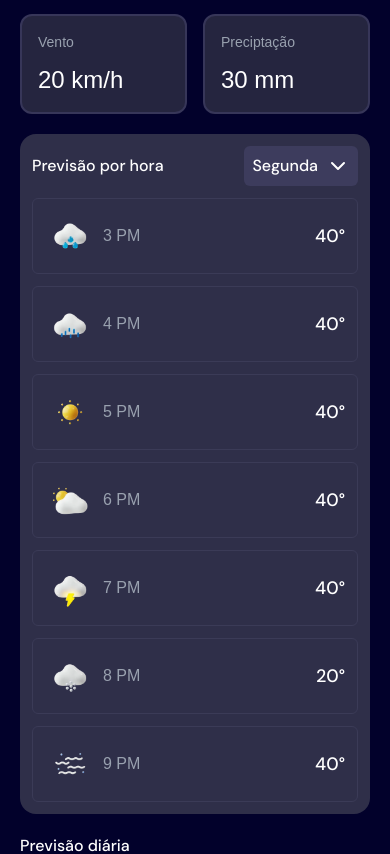
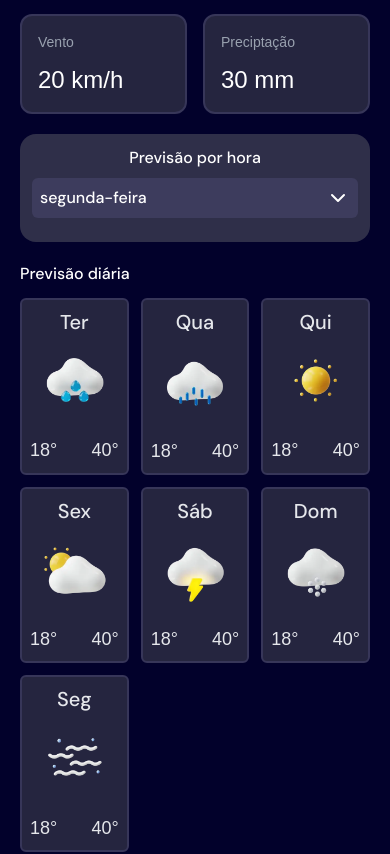
Before and after one commit to Gustavooli122/Previsao-de-tempo, a Next.js app: page / in a window 390 px wide. Shown: the part 842-1696 px from the top of the page. Built offline with nearby package versions, Linux system fonts and the light colour scheme; a web font is replaced by a local one.

Commit message:
atualizando responsividade

```diff
--- a/src/app/components/Time.jsx
+++ b/src/app/components/Time.jsx
@@ -15,7 +15,7 @@ const dataFormatada = agora.toLocaleDateString("pt-BR", {
 
 
     return(
-    <main className="flex flex-col gap-10 sm:col-span-2">
+    <main className="flex flex-col  h-[25%] gap-10 sm:col-span-2">
        <section className="relative">
        <Image  width={500} height={500} className="w-full" src={'/imgs/bg-today-small.svg'} alt="fundo-estrelado" />
        <section className="absolute top-[10%] w-full  flex flex-col gap-5 items-center">
--- a/src/app/components/api/openMeteo.js
+++ b/src/app/components/api/openMeteo.js
@@ -14,9 +14,8 @@ return null
 const {latitude, longitude, name, admin1} = geoData.results[0]
 
 const climaResponse = await fetch(
-`https://api.open-meteo.com/v1/forecast?latitude=${latitude}&longitude=${longitude}&current=temperature_2m,apparent_temperature,relative_humidity_2m,precipitation,windspeed_10m`
+`https://api.open-meteo.com/v1/forecast?latitude=${latitude}&longitude=${longitude}&current=temperature_2m,apparent_temperature,relative_humidity_2m,precipitation,windspeed_10m&hourly=temperature_2m,weathercode&timezone=auto`
 )
-
 const climaData = await climaResponse.json()
 
 const temperatura = climaData.current.temperature_2m
@@ -24,6 +23,7 @@ const sensacaoTermica = climaData.current.apparent_temperature
 const umidade = climaData.current.relative_humidity_2m
 const precipitacao = climaData.current.precipitation
 const vento = climaData.current.windspeed_10m
+const tempoHoras = climaData.hourly
 
 const data = new Date()
 
@@ -42,7 +42,8 @@ estado:admin1,
 vento,
 umidade,
 sensacaoTermica,
-precipitacao
+precipitacao,
+tempoHoras
 }
 
 }
--- a/src/app/components/forecast.jsx
+++ b/src/app/components/forecast.jsx
@@ -3,7 +3,7 @@ export default function Forecast(){
 
     const cards = [["Ter","/imgs/icon-rain.webp","Garoa","18°","40°"],["Qua","/imgs/icon-drizzle.webp","chuva","18°","40°"],["Qui","/imgs/icon-sunny.webp","ensolarado","18°","40°"],["Sex","/imgs/icon-partly-cloudy.webp","tempo normal","18°","40°"],["Sáb","/imgs/icon-storm.webp","tempo com trovoes","18°","40°"],["Dom","/imgs/icon-snow.webp","neve","18°","40°"],["Seg","/imgs/icon-fog.webp","vento","18°","40°"]];
     return(
-        <main className="col-span-3">
+        <main className="col-span-3 h-[25%]">
             <h1 className="font-medium text-white mb-3">Previsão diária</h1>
             <section className="w-full grid grid-cols-3 sm:grid-cols-4  gap-3">
                   {cards.map((e,i)=>(
--- a/src/app/components/header.jsx
+++ b/src/app/components/header.jsx
@@ -29,7 +29,7 @@ export default function Header({buscarCity}){
 return(
 
 
-    <header className="flex flex-col sm:col-span-3 mb-5 gap-12">
+    <header className="flex flex-col h-[25%] sm:col-span-3 mb-5 gap-12">
 
     <div className="flex justify-between items-center">
 
--- a/src/app/components/hourly.jsx
+++ b/src/app/components/hourly.jsx
@@ -1,18 +1,94 @@
+"use client";
+import { useState } from "react"
 import { ChevronDown } from "lucide-react"
 import Image from "next/image"
-export default function Hourly(){
-     const cards = [["/imgs/icon-rain.webp","Garoa","3 PM","40°"],["/imgs/icon-drizzle.webp","chuva","4 PM","40°"],["/imgs/icon-sunny.webp","ensolarado","5 PM","40°"],["/imgs/icon-partly-cloudy.webp","tempo normal","6 PM","40°"],["/imgs/icon-storm.webp","tempo com trovoes","7 PM","40°"],["/imgs/icon-snow.webp","neve","8 PM","20°"],["/imgs/icon-fog.webp","vento","9 PM","40°"]]
+export default function Hourly({horaTempo}){
+    const [daySelect, setDaySelect]=useState("segunda-feira")
+    const  [chevronDown,setChevronDown]= useState(false)
+
+
+
+    const menu = [
+  "segunda-feira",
+  "terça-feira",
+  "quarta-feira",
+  "quinta-feira",
+  "sexta-feira",
+  "sábado",
+  "domingo"
+];
+
+     function selectDay(day){
+        setDaySelect(day)
+     console.log(horaTempo.time)
+     }
+      function filterByDay(hourly,selectDay){
+        if(!hourly) return [];
+
+          return  hourly.time.map((time,i)=> ({
+            time,
+            temp:hourly.temperature_2m[i],
+            code:hourly.weathercode[i]
+          })).filter((item)=>{
+            const date = new Date(item.time)
+              const dayName = date.toLocaleDateString("pt-BR", {
+               weekday: "long",
+
+      }); return  dayName.toLowerCase() === selectDay.toLowerCase()
+          }
+        )
+      }
+      const hourlyData = filterByDay(horaTempo,daySelect) || [];
+
+      function getWeatherInfo(code) {
+  if (code === 0) return { label: "Ensolarado", icon: "/imgs/icon-sunny.webp" };
+
+  if (code >= 1 && code <= 3)
+    return { label: "Nublado", icon: "/imgs/icon-partly-cloudy.webp" };
+
+  if (code >= 45 && code <= 48)
+    return { label: "Névoa", icon: "/imgs/icon-fog.webp" };
+
+  if (code >= 51 && code <= 57)
+    return { label: "Garoa", icon: "/imgs/icon-drizzle.webp" };
+
+  if (code >= 61 && code <= 67)
+    return { label: "Chuva", icon: "/imgs/icon-rain.webp" };
+
+  if (code >= 71 && code <= 77)
+    return { label: "Neve", icon: "/imgs/icon-snow.webp" };
+
+  if (code >= 80 && code <= 82)
+    return { label: "Pancadas", icon: "/imgs/icon-rain.webp" };
+
+  if (code >= 95)
+    return { label: "Tempestade", icon: "/imgs/icon-storm.webp" };
+
+  return { label: "Desconhecido", icon: "/imgs/icon-fog.webp" };
+}
 
      return(
-        <main className="bg-[#2f2f49] rounded-2xl p-3">
-            <div className="font-medium text-white flex items-center sm:flex-col md:flex-row gap-2 justify-between mb-3"><h1>Previsão por hora</h1><div className="rounded-md bg-[#3d3c5d] flex gap-2 p-2"><p>Segunda</p> <ChevronDown/></div></div>
-            <section className="space-y-3">
-                {cards.map((e,i)=>(
-                  <section key={i} className="rounded-md flex justify-between items-center bg-[#2f2f49] p-3 border border-[#3b3b57]">
-                   <div className="flex gap-2 items-center"><Image src={e[0]} alt={e[1]} width={50} height={50}/><p className="text-gray-400">{e[2]}</p>
-                  </div>  <h2 className="text-lg font-medium text-white">{e[3]}</h2>
-                  </section>
-                ))}
+        <main className="bg-[#2f2f49] h-[25%] rounded-2xl  p-3 ">
+            <div  className="font-medium relative text-white flex flex-col items-center sm:flex-col md:flex-row gap-2 justify-between mb-3"> <h1>Previsão por hora</h1><button className="rounded-md bg-[#3d3c5d] w-full flex justify-between gap-2 p-2" onClick={()=>setChevronDown(prev => !prev)}> <p>{daySelect}</p> {chevronDown?<ChevronDown className="transition-transform ease-in-out rotate-180"/>:<ChevronDown className="transition-transform ease-in-out rotate-0"/>}
+
+
+
+            </button> {chevronDown && ( <div className="w-full top-20 absolute p-3 bg-[#25253f] border border-[#393955] rounded-md flex flex-col gap-2 ">{menu.map((e,index)=>(
+                <button onClick={()=> selectDay(e)} className={`text-left text-gray-300 p-2 rounded-md ${e === daySelect? "bg-[#2f2f49]":"bg-[#25253f]"} font-normal`} key={index}>{e}</button>
+            ))}</div>)} </div>
+            <section className="space-y-3  overflow-y-scroll">
+                {hourlyData.map((e,i)=>{
+                  const weather = getWeatherInfo(e.code);
+                  return ( <section key={i} className="rounded-md  flex justify-between items-center bg-[#2f2f49] p-3 border border-[#3b3b57]">
+                   <div className="flex gap-2 items-center"><Image src={weather.icon} alt={weather.label} width={50} height={50}/><p className="text-gray-400"> {new Date(e.time).toLocaleTimeString("pt-BR", {
+            hour: "2-digit",
+            minute: "2-digit"
+          })}</p>
+                  </div>  <h2 className="text-lg font-medium text-white">{e.temp}°</h2>
+                  </section>)
+                }
+
+                )}
             </section>
         </main>
      )
--- a/src/app/page/homePage.jsx
+++ b/src/app/page/homePage.jsx
@@ -16,7 +16,7 @@ estado,
 vento,
 umidade,
 sensacaoTermica,
-precipitacao} = dados;
+precipitacao,tempoHoras} = dados;
 
     async function buscarCidade(cidade) {
         const resultado = await buscar(cidade);
@@ -30,10 +30,10 @@ precipitacao} = dados;
      }
 
     return(
-        <div className="p-5 sm:p-6 md:p-12 lg:px-16 xl:mx-40 flex flex-col grid-cols-3 sm:grid  gap-5">
+        <div className="p-5  sm:p-6 md:p-12 lg:px-16 xl:mx-40 flex flex-col grid-cols-3 sm:grid  gap-5">
     <Header buscarCity={buscarCidade}/>
     <Time temperatura={dados.temperatura} sensasaoTermica={dados.sensacaoTermica} vento={dados.vento} preciptacao={dados.precipitacao} umidade={dados.umidade} dataHora={dados.dataHora} cidade={dados.cidade} estado={dados.estado}/>
-   <Hourly/>
+   <Hourly horaTempo={dados.tempoHoras}/>
    <Forecast/>
     </div>
     )
```
Also changed, not shown: 1 other file (tests, documents, lock files or other folders).
